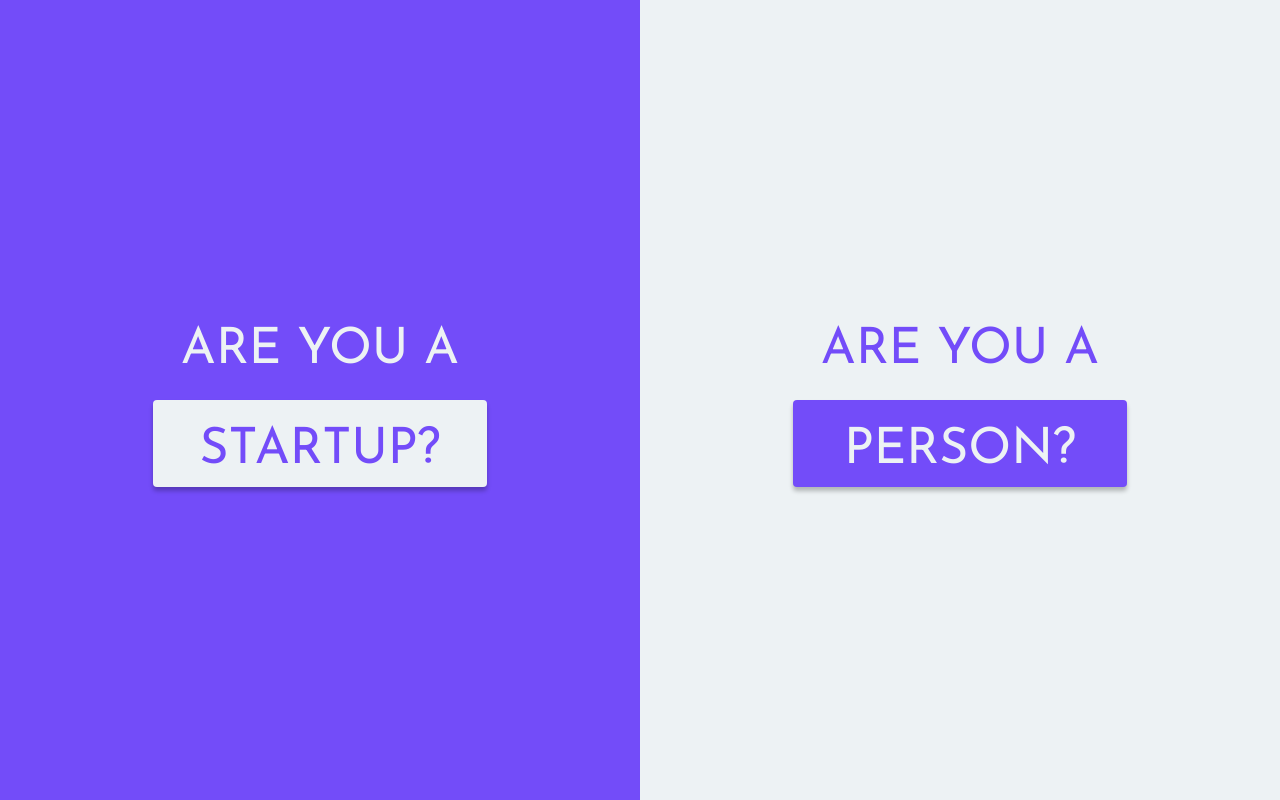
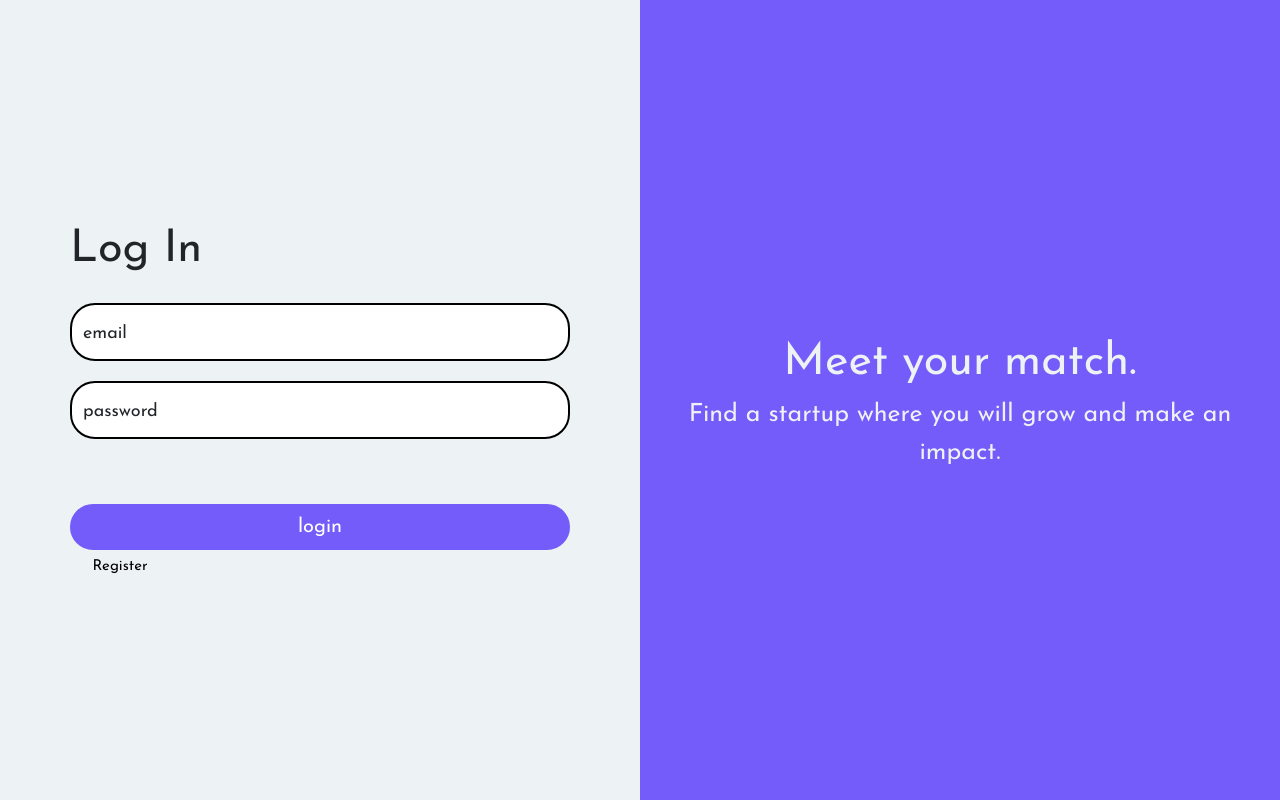
Before and after one commit to gwharris/startup-matchmaker, a React (Create React App) app in the folder frontend/: page /login in a window 1280 px wide. Built offline with nearby package versions, Linux system fonts and the light colour scheme.

Commit message:
Implemented routing/linking from page to page. Completed 'Login' component

```diff
--- a/frontend/src/App.js
+++ b/frontend/src/App.js
@@ -1,5 +1,5 @@
 import React from "react";
-//import { Switch, Route, Link } from "react-router-dom";
+import { BrowserRouter as Router, Switch, Route } from "react-router-dom";
 import "bootstrap/dist/css/bootstrap.min.css"; //install bootstrap dependency "npm install bootstrap"
 
 //import components
@@ -8,8 +8,13 @@ import { HomePage, Register, Login } from "./components";
 //ENTRY POINT FOR APPLICATION
 function App() {
   return (
-    //homepage component
-    <HomePage></HomePage>
+    <Router>
+      <Switch>
+        <Route path="/" exact component={HomePage}></Route>
+        <Route path="/login" component={Login}></Route>
+        <Route path='/register' component={Register}></Route>
+      </Switch>
+    </Router>
   );
 }
 
--- a/frontend/src/components/homepage.js
+++ b/frontend/src/components/homepage.js
@@ -1,27 +1,24 @@
 import React from 'react'
 import {Button, Container, Row, Col} from 'react-bootstrap';
+import { Link } from 'react-router-dom';
 import './styles/homepage.css'
 
 const HomePage = (props) => {
-
-    const handleStartupClick = () => {
-        console.log("SELECTED STARTUP")
-    }
-
-    const handlePersonClick = () => {
-        console.log("SELECTED PERSON")
-    }
 
     return (
         <Container fluid className='hpContainer'>
             <Row className='hpRow'>
                 <Col className="leftCol">
                     <div className='startupQuestion'>ARE YOU A</div>
-                    <Button onClick={handleStartupClick} className="startupButton">STARTUP?</Button>
+                    <Link to="/login">
+                        <Button className="startupButton">STARTUP?</Button>
+                    </Link>
                 </Col>
                 <Col className='rightCol'>
                     <div className='personQuestion'>ARE YOU A</div>
-                    <Button onClick={handlePersonClick} className='personButton'>PERSON?</Button>
+                    <Link to="/login">
+                        <Button className='personButton'>PERSON?</Button>
+                    </Link>
                 </Col>
             </Row>
         </Container>
--- a/frontend/src/components/login.js
+++ b/frontend/src/components/login.js
@@ -1,10 +1,43 @@
 import React from 'react'
+import './styles/login.css';
+import {Button, Container, Row, Col, Form, FloatingLabel} from 'react-bootstrap';
+import { Link } from 'react-router-dom';
 
 const Login = (props) => {
     return (
-        <div>
-            <h1>Hello this is the login page</h1>
-        </div>
+        <Container className='lgContainer'>
+            <Row className='row'>
+                <Col className='LGleftCol'>
+                    <div className="logIn">Log In</div>
+                    <Form>
+                        <Form.Group className="emailForm">
+                            <FloatingLabel label="email">
+                                <Form.Control className="emailBorder" type="email" placeholder="email" />
+                            </FloatingLabel>
+                        </Form.Group>
+
+
+                        <Form.Group className="passwordForm">
+                            <FloatingLabel label="password">
+                                <Form.Control className="passwordBorder" type="password" placeholder="password" />
+                            </FloatingLabel>
+                        </Form.Group>
+                        <Button className="loginButton">login</Button>
+
+                    </Form>
+                    <Link to="/register">
+                        <Button className="toRegister">Register</Button>
+                    </Link>
+
+                </Col>
+                <Col className='LGrightCol'>
+                    <div className='loginGreeting1'>Meet your match.</div>
+                    <div className='loginGreeting2'>Find a startup where you will grow and make an impact.</div>
+                </Col>
+            </Row>
+        </Container>
+
+
     )
 }
 
--- /dev/null
+++ b/frontend/src/components/styles/login.css
@@ -0,0 +1,109 @@
+@import url('https://fonts.googleapis.com/css2?family=Josefin+Sans&display=swap');
+
+.lgContainer {
+    max-width: 100%;
+    max-height: 100%;
+    height: 100vh;
+}
+
+.row {
+    max-height: 100%;
+    height: 100%;
+}
+
+.LGleftCol {
+    display: flex;
+    flex-wrap: wrap;
+    align-content: center;
+    flex-direction: column;
+    justify-content: center;
+    background-color: #edf2f4;
+    height: 100%;
+}
+
+.LGrightCol {
+    display: flex;
+    flex-wrap: wrap;
+    align-content: center;
+    justify-content: center;
+    background-color: #735cf9;
+    height: 100%;
+}
+
+.logIn {
+    font-family: 'Josefin Sans', sans-serif;
+    font-size: 45px;
+    margin-bottom: 20px;
+}
+
+.emailForm {
+    margin-bottom: 20px;
+    width: 500px;
+
+    font-family: 'Josefin Sans', sans-serif;
+    font-size: large;
+}
+.emailBorder {
+    border-radius: 25px;
+    border: 2px solid #000000;
+}
+
+.passwordForm {
+    margin-bottom: 65px;
+    width: 500px;
+    font-family: 'Josefin Sans', sans-serif;
+    font-size: large;
+}
+
+.passwordBorder {
+    border-radius: 25px;
+    border: 2px solid #000000;
+}
+
+.loginButton {
+    width: 500px !important;
+    font-family: 'Josefin Sans', sans-serif !important;
+    font-size: 20px !important;
+    border-radius: 25px !important;
+    border: 2px solid #735cf9 !important;
+    background-color: #735cf9 !important;
+    outline: none !important;
+}
+
+.loginGreeting1 {
+   text-align: center;
+   font-family: 'Josefin Sans', sans-serif;
+   font-size: 45px;
+   color: #edf2f4;
+}
+
+.loginGreeting2 {
+    font-family: 'Josefin Sans', sans-serif;
+    font-size: 25px;
+    color: #edf2f4;
+    text-align: center;
+
+}
+.toRegister {
+    width: 100px !important;
+    background-color: transparent !important;
+    border: none !important;
+    font-family: 'Josefin Sans', sans-serif !important;
+    font-size: 15px !important;
+    color: #000000 !important;
+    margin-right: 20px !important;
+    outline: none !important;
+
+
+}
+.toRegister:hover {
+    background-color: transparent;
+    color: #000000;
+    outline: none;
+}
+
+.toRegister:focus {
+    outline: none !important;
+    box-shadow: none;
+    background-color: none;
+}
```
